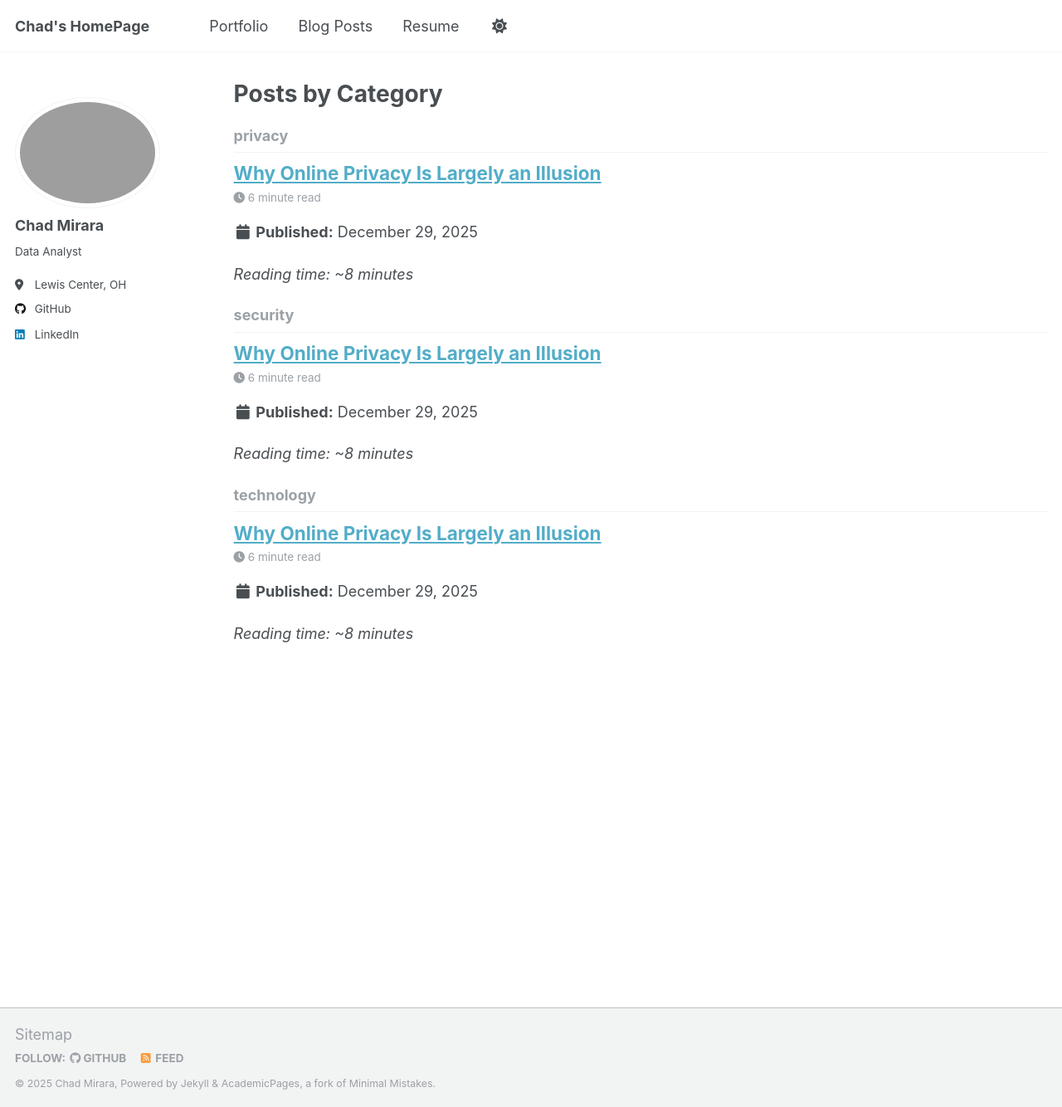
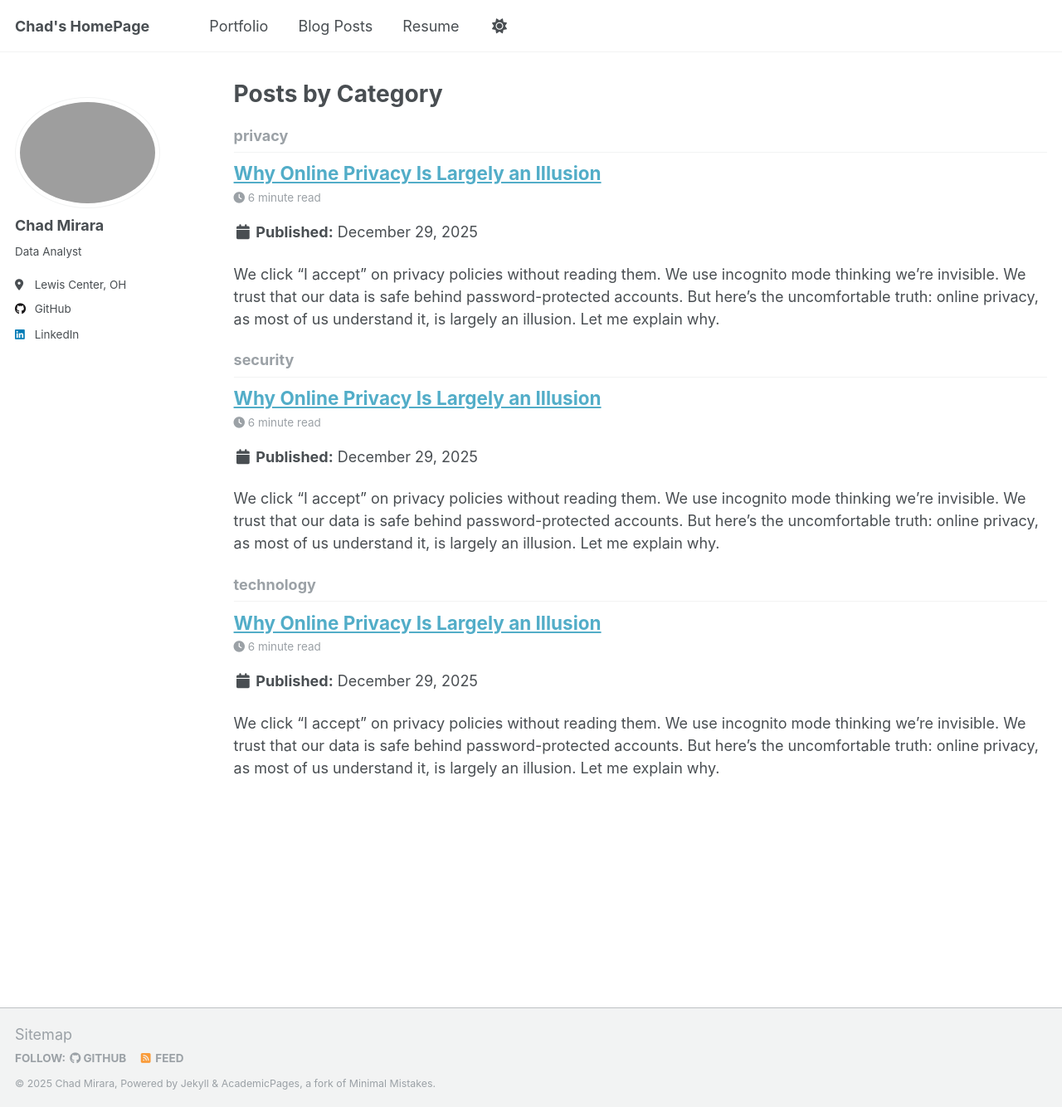
Before and after one commit to chkbm/chkpage, a Jekyll site: the page built from _pages/category-archive.html, in a window 1280 px wide and 1334 px high. Shown: the whole window at 83% size. Built offline with Jekyll 4.4.1, drawn with Linux system fonts in a browser that asks for light colours; a script that is not in the unit is left out.

```diff
--- a/_posts/2025-12-29-online-privacy-illusion.md
+++ b/_posts/2025-12-29-online-privacy-illusion.md
@@ -5,7 +5,7 @@ date: 2025-12-29
 categories: [privacy, technology, security]
 ---
 
-*Reading time: ~8 minutes*
+
 
 We click "I accept" on privacy policies without reading them. We use incognito mode thinking we're invisible. We trust that our data is safe behind password-protected accounts.  But here's the uncomfortable truth: online privacy, as most of us understand it, is largely an illusion.  Let me explain why.
 
```
